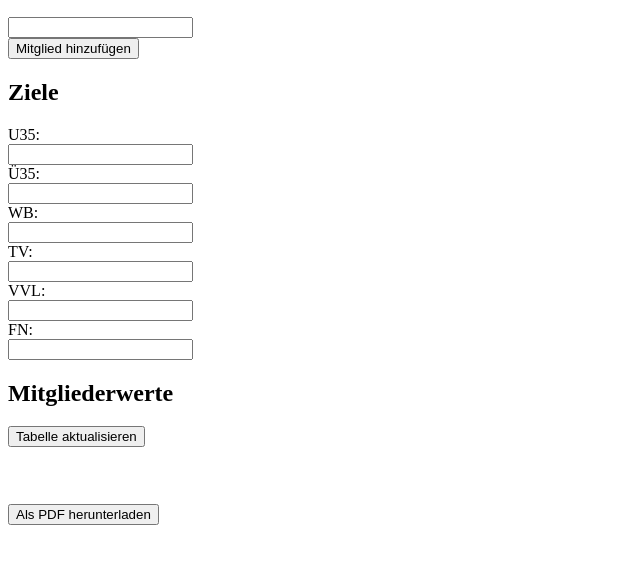
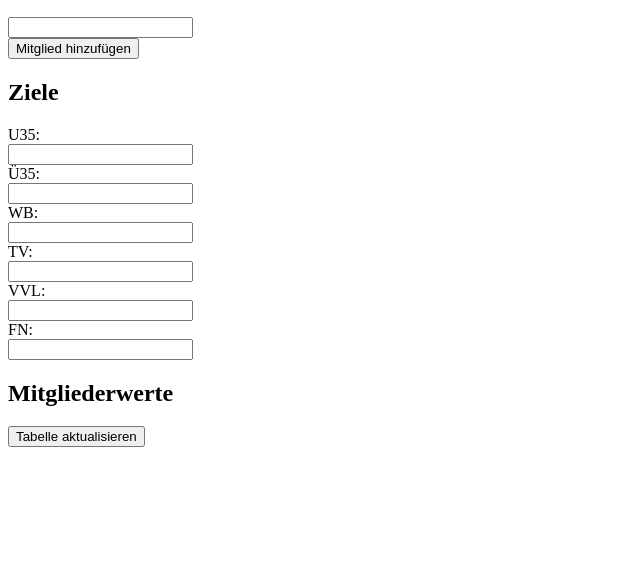
Before and after one commit to KaiDerWahre/shopziele, a plain HTML site: page index.html in a window 1280 px wide. Shown: the part 110-674 px from the top of the page, without its empty margins (0-640 px from the left). Drawn offline with Linux system fonts and the light colour scheme.

Commit message:
Update index.html

```diff
--- a/index.html
+++ b/index.html
@@ -106,7 +106,7 @@
 
     <script src="main.js"></script>
 
-    <button id="export-btn">Als PDF herunterladen</button>
+    <button id="export-btn" hidden>Als PDF herunterladen</button>
     <script src="html2pdf.bundle.min.js"></script>
     <script>
     document.getElementById('export-btn').addEventListener('click', function() {
```
